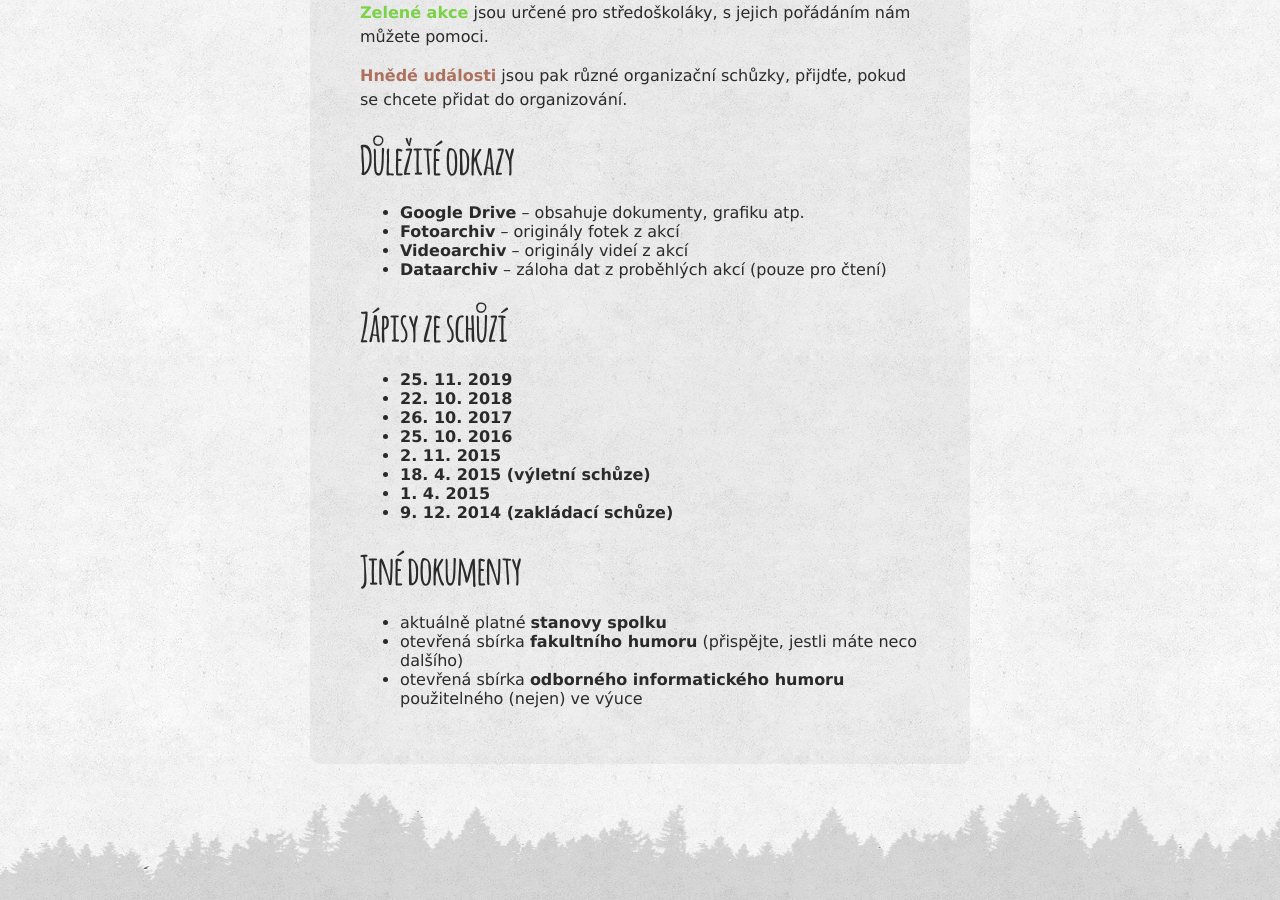
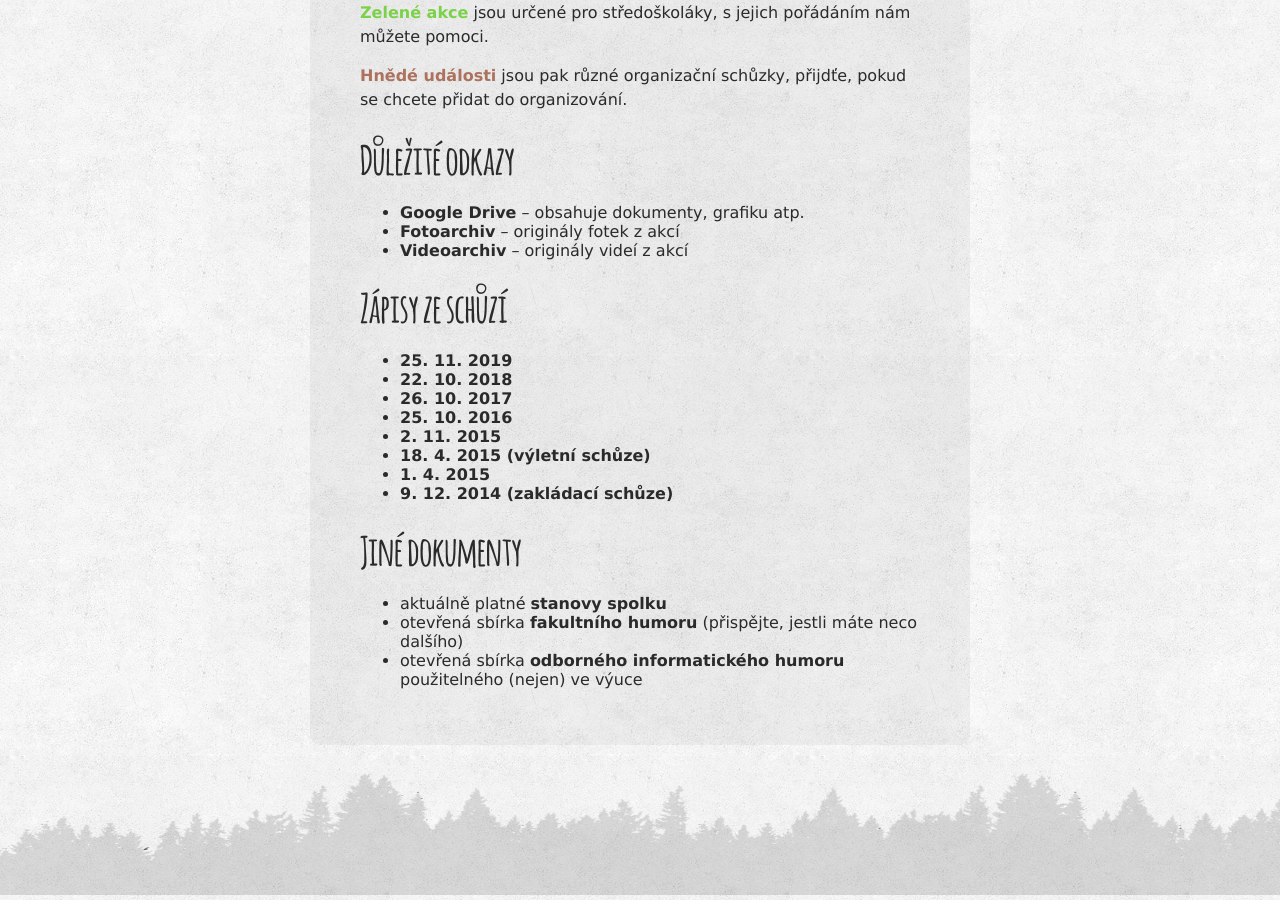
Before and after one commit to zverinec/zverinec-web, a Jekyll site: the page built from _pages/for-members.md, in a window 1280 px wide and 900 px high, scrolled down 1044 px. Built offline with Jekyll 4.4.1, drawn with Linux system fonts in a browser that asks for light colours; comment, search, counter and statistics services are not loaded.

Commit message:
for-members: remove unused link.

```diff
--- a/_pages/for-members.md
+++ b/_pages/for-members.md
@@ -22,9 +22,8 @@ schůzky, přijdťe, pokud se chcete přidat do organizování.
 ## Důležité odkazy
 
  * [Google Drive](https://drive.google.com/drive/folders/0Bzh9PYQ4t9rKbDI5b2lEYUtLOXc) – obsahuje dokumenty, grafiku atp.
- * [Fotoarchiv](https://drive.google.com/drive/folders/0AOcydfoZVpRMUk9PVA) – originály fotek z akcí
- * [Videoarchiv](https://drive.google.com/drive/folders/0ALYn5YGLWqpOUk9PVA) – originály videí z akcí
- * [Dataarchiv](https://drive.google.com/drive/folders/0AF7JRs-5UYoAUk9PVA) – záloha dat z proběhlých akcí (pouze pro čtení)
+ * [Fotoarchiv](https://drive.google.com/drive/folders/0AOcydfoZVpRMUk9PVA) – originály fotek z akcí
+ * [Videoarchiv](https://drive.google.com/drive/folders/0ALYn5YGLWqpOUk9PVA) – originály videí z akcí
 
 ## Zápisy ze schůzí
 
```
